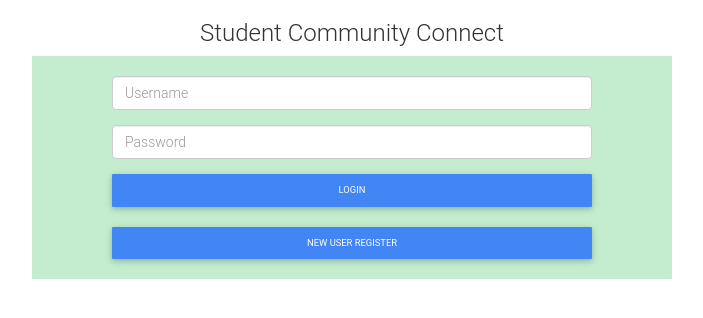
After one commit to sanchit-18/Student-Community-Connect, a PHP site: page / in a window 1280 px wide. The commit adds this page. Shown: the top 318 px of the page, without its empty margins (288-991 px from the left). Run offline with PHP 8.4, Linux system fonts and the light colour scheme; some libraries are stand-ins or nearby versions.

Commit message:
Registration & Login Modules Completed

```diff
--- /dev/null
+++ b/Login.php
@@ -0,0 +1,21 @@
+<?php
+
+	require 'validations.php';
+
+	class Login {
+
+	    public function validate($username, $password, $db) {
+
+	    	$errors = array();
+
+			if (empty($username)) { array_push($errors, "Username is required"); }
+			if (empty($password)) { array_push($errors, "Password is required"); }
+			if (invalid_credentials($username, $password, $db)) { array_push($errors, "Invalid Username / Password"); }
+
+			return $errors;
+
+	    }
+
+	}
+
+?>
--- a/dbconnect.php
+++ b/dbconnect.php
@@ -1,5 +1,4 @@
 <?php
 	$db = mysqli_connect("localhost", "root", "", "project");
 	if (!$db) { die(mysqli_connect_error()); }
-	session_start();
 ?>
--- /dev/null
+++ b/index.php
@@ -0,0 +1,85 @@
+<?php
+
+	error_reporting(E_ALL);
+	ini_set("display_errors","On");
+
+	session_start();
+	//var_dump($_SESSION);
+
+	require_once 'dbconnect.php';
+	require_once 'Login.php';
+
+	$errors = array();
+
+	if (isset($_POST['submit'])) {
+		$username = $_POST['username'];
+		$password = $_POST['password'];
+
+		$login = new Login();
+		$errors = $login->validate($username, $password, $db);
+
+		if (count($errors) == 0) {
+		  	$query = "SELECT * FROM user WHERE username = '$username' AND password = '$password'";
+		  	$results = mysqli_query($db, $query);
+
+		  	if (mysqli_num_rows($results) == 1) {
+				$_SESSION['username'] = $username;
+				header("location: profile.php");
+	  	}
+	  }
+	}
+?>
+
+
+<!DOCTYPE html>
+
+<html>
+
+	<head>
+		<title>Student Community Connect</title>
+		<?php include 'links.html'; ?>
+	</head>
+
+	<body>
+
+		<h3 class = "text-center">Student Community Connect</h3>
+
+		<div class = "forms">
+
+			<?php include('errors.php'); ?>
+
+			<br />
+
+			<form action = "index.php" method = "post">
+
+				<div class = "form-group">
+					<input type = "text" class="form-control" name = "username" placeholder = "Username">
+				</div>
+
+				<div class = "form-group">
+					<input type = "password" class="form-control" name = "password" placeholder = "Password">
+				</div>
+
+				<div class = "text-center">
+					<button type = "submit" name = "submit" class = "btn btn-primary btn-lg btn-block">Login</button>
+				</div>
+
+			</form>
+
+			<br />
+
+			<form action = "new_user.php" method = "post">
+
+				<div>
+					<button type = "submit" name = "new_user" class = "btn btn-primary btn-lg btn-block">New User Register</button>
+				</div>
+
+			</form>
+
+			<br />
+
+		</div>
+
+	</body>
+
+</html>
--- /dev/null
+++ b/profile.php
@@ -0,0 +1,4 @@
+<?php
+	session_start();
+	echo $_SESSION['username'];
+?>
--- a/validations.php
+++ b/validations.php
@@ -1,19 +1,19 @@
 <?php
-
-	require 'dbconnect.php';
 
 	function spaces($s) {
 		return (strpos($s, ' ') !== false);
 	}
 
-	function user_exists($username) {
-		$user_check_query = "SELECT * FROM user WHERE username='$username' LIMIT 1";
-		$result = mysqli_query($db, $user_check_query);
-		$user = mysqli_fetch_assoc($result);
-		if ($user) {
-			if ($user['username'] === $username) { return false; }
-			else return true;
-		}
+	function user_exists($username, $db) {
+		$user_check_query = "SELECT * FROM user WHERE username = '$username' LIMIT 1";
+		$results = mysqli_query($db, $user_check_query);
+		return (mysqli_num_rows($results) >= 1);
+	}
+
+	function invalid_credentials($username, $password, $db) {
+		$query = "SELECT * FROM user WHERE username = '$username' AND password = '$password'";
+		$results = mysqli_query($db, $query);
+		return (mysqli_num_rows($results) != 1);
 	}
 
 ?>
```
Also changed, not shown: NewUser.php (+4 -4 lines), new_user.php (+6 -3 lines).
